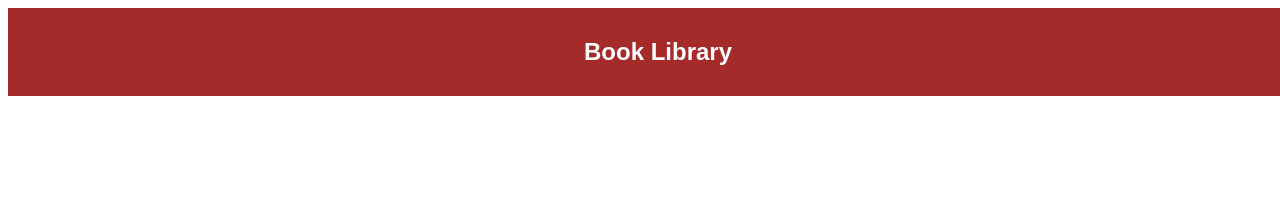
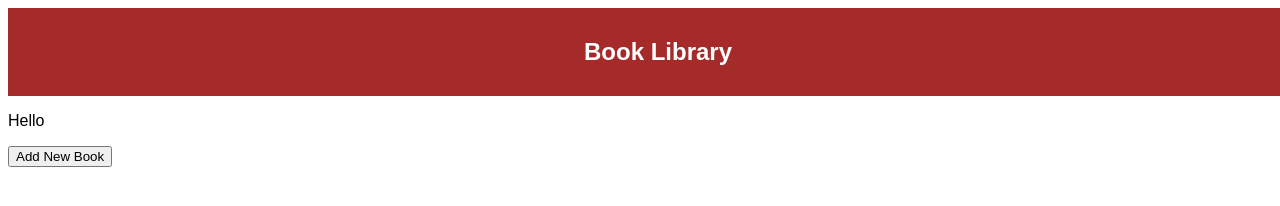
Before and after one commit to IamHenryOkeke/Project-Book-Library, a plain HTML site: page index.html in a window 1280 px wide. Shown: the top 206 px of the page. Drawn offline with Linux system fonts and the light colour scheme.

Commit message:
added container for card items

```diff
--- a/index.html
+++ b/index.html
@@ -15,8 +15,17 @@
             </h1>
         </nav>
     </header>
-    <main>
+    <main id="mainContainer">
+       <div id="card">
 
+       </div>
+       <p id="book">
+        Hello
+       </p>
+
+       <button id="newbook">
+            Add New Book
+       </button>
     </main>
     <script src="./scripts/script.js"></script>
 </body>
```
